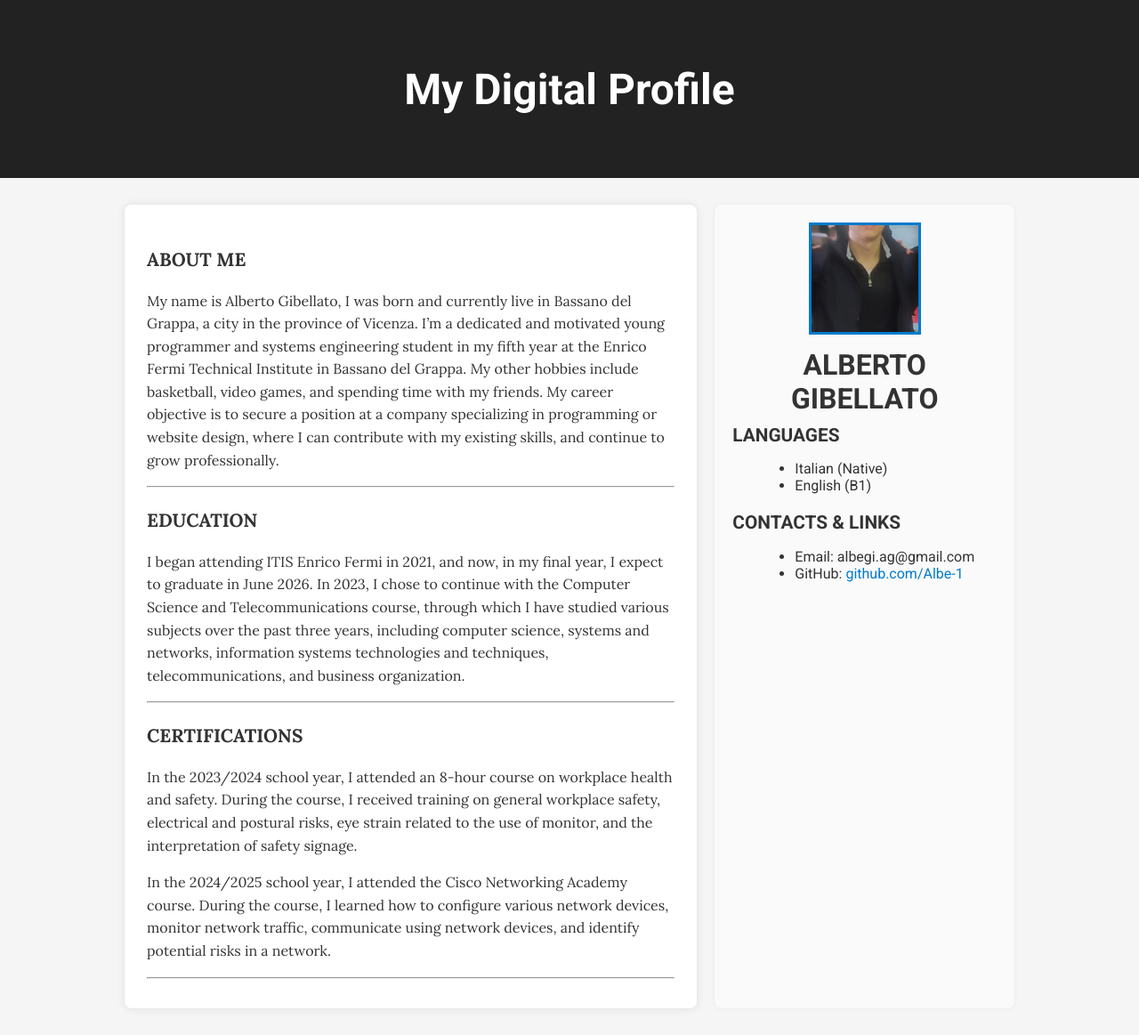
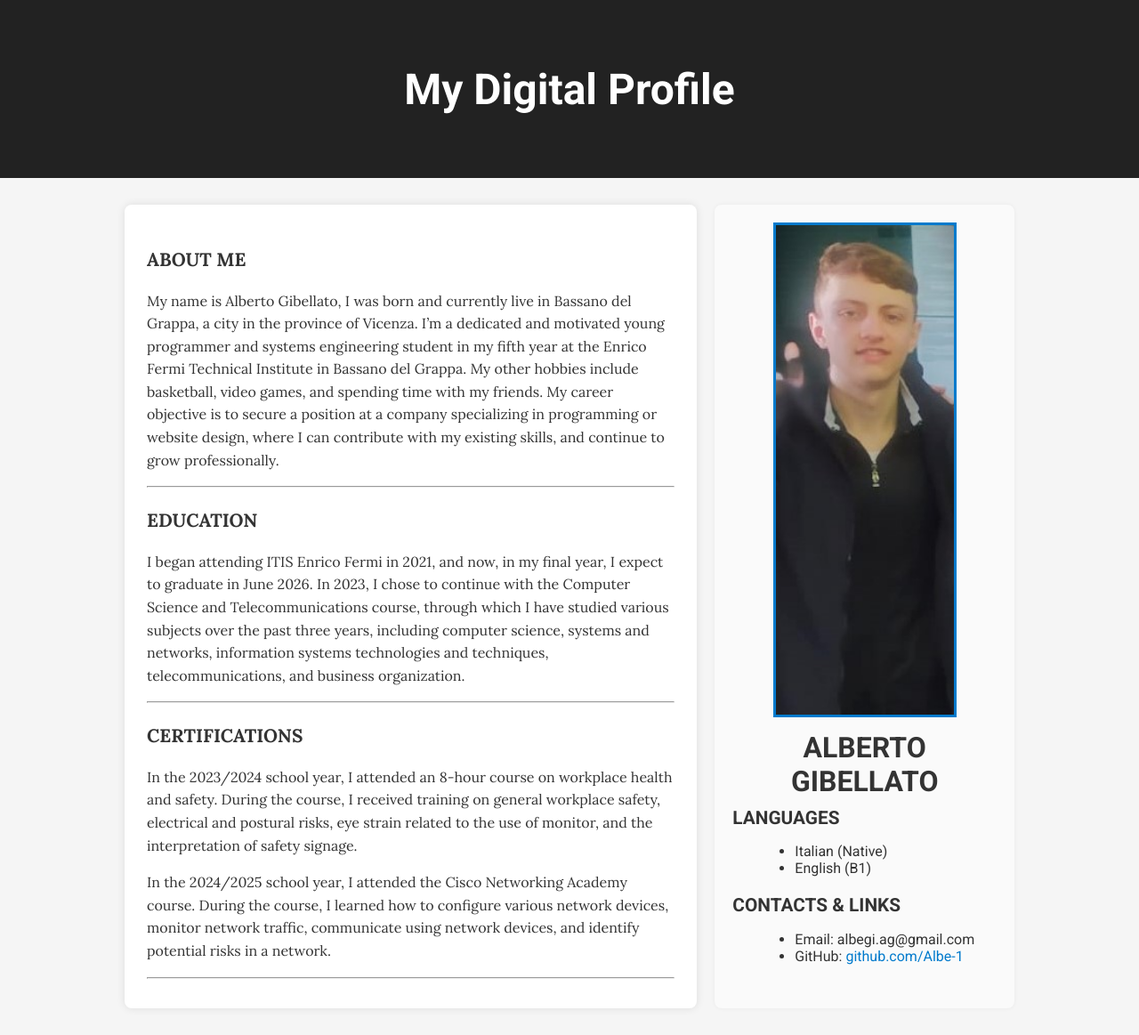
Before and after one commit to Albe-1/GibellatoDigitalProfile.github.io, a Jekyll site: the page built from index.md, in a window 1280 px wide. Shown: the whole page at 89% size. Built offline with Jekyll 4.4.1, drawn with Linux system fonts in a browser that asks for light colours.

Commit message:
Update default.html

```diff
--- a/_layouts/default.html
+++ b/_layouts/default.html
@@ -57,8 +57,8 @@
       text-align: center;
     }
     .profile-img {
-      width: 120px;
-      height: 120px;
+      width: 200px;
+      height: 550px;
       object-fit: cover;
       margin-bottom: 15px;
       border: 3px solid #007acc;
```
